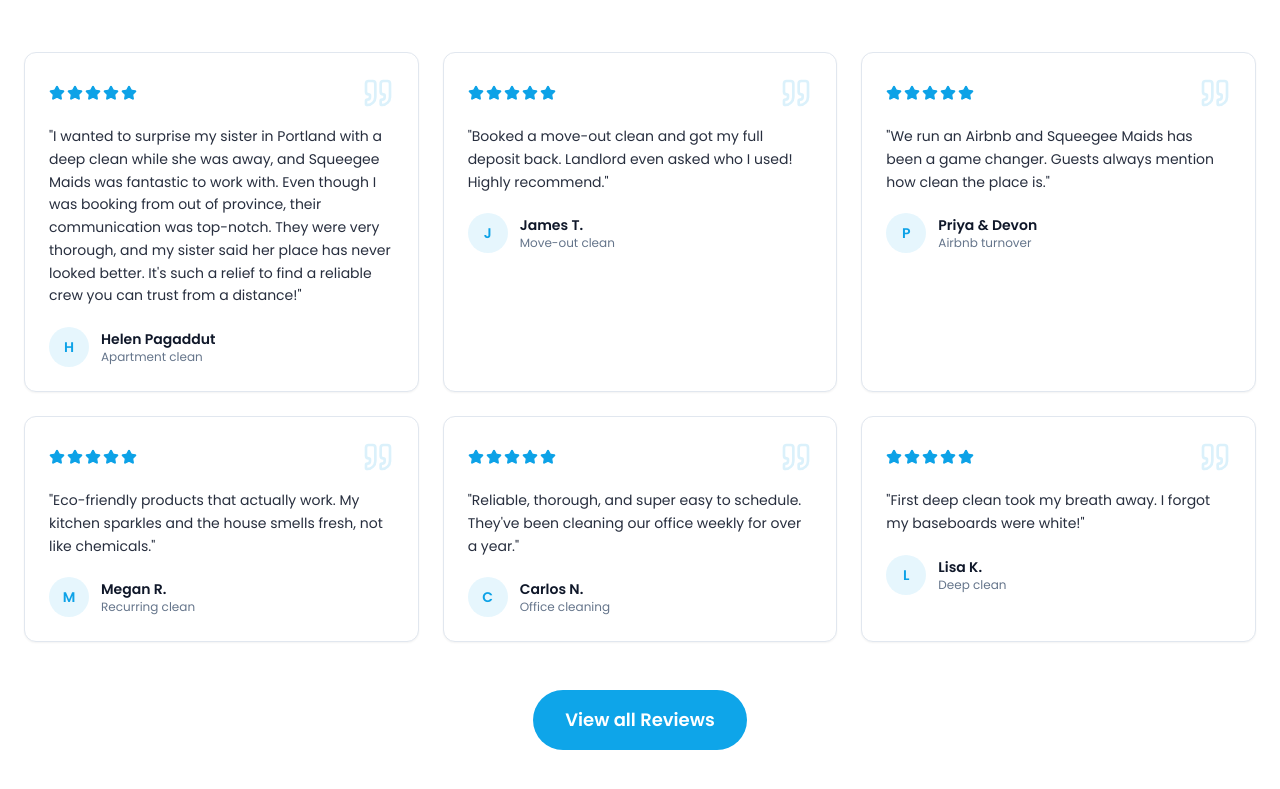
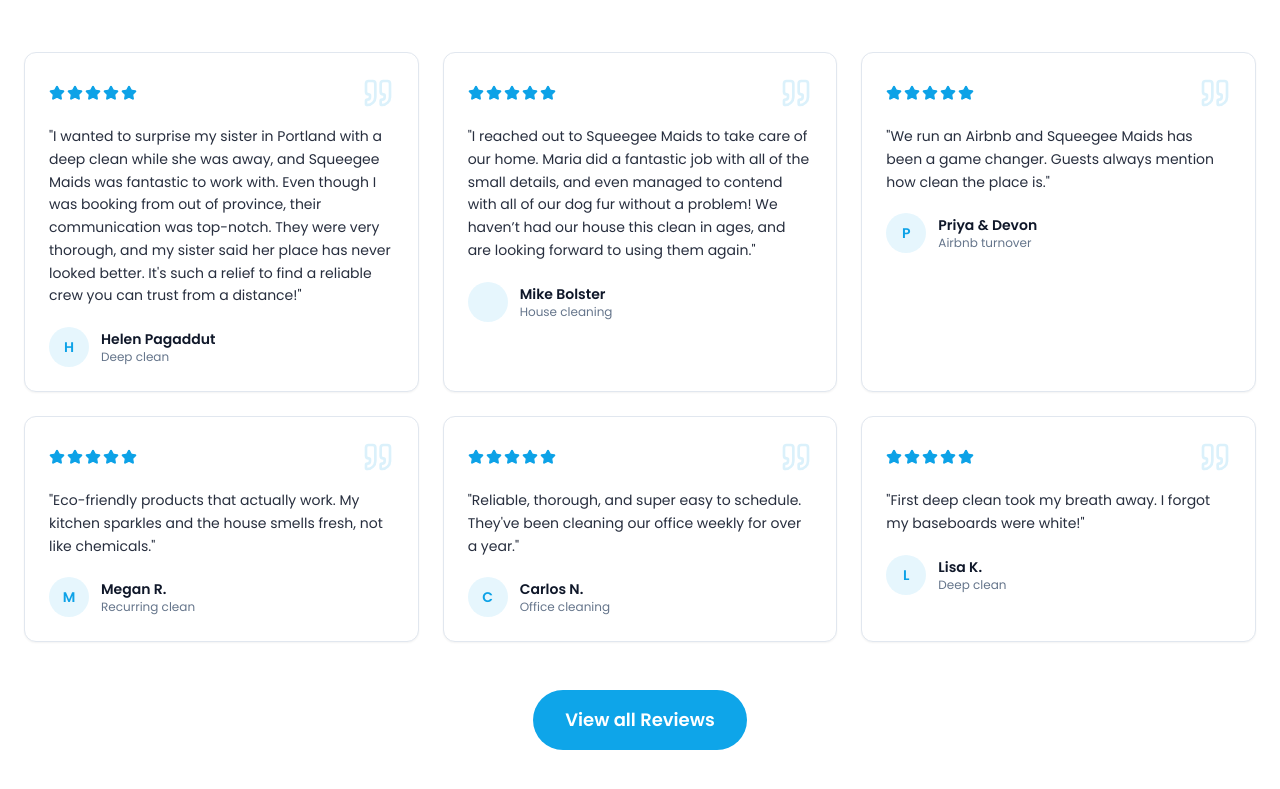
Before and after one commit to squeegee503-cmd/Squeegee-Maids, a React (Vite) app: page / in a window 1280 px wide. Shown: the part 1160-1949 px from the top of the page. Built offline with nearby package versions, Linux system fonts and the light colour scheme; no server answers.

Commit message:
Updated Testimonials.tsx

```diff
--- a/src/components/sections/Testimonials.tsx
+++ b/src/components/sections/Testimonials.tsx
@@ -5,12 +5,12 @@ const testimonials = [
   {
     quote: "I wanted to surprise my sister in Portland with a deep clean while she was away, and Squeegee Maids was fantastic to work with. Even though I was booking from out of province, their communication was top-notch. They were very thorough, and my sister said her place has never looked better. It's such a relief to find a reliable crew you can trust from a distance!",
     author: "Helen Pagaddut",
-    role: "Apartment clean",
+    role: "Deep clean",
   },
   {
-    quote: "Booked a move-out clean and got my full deposit back. Landlord even asked who I used! Highly recommend.",
-    author: "James T.",
-    role: "Move-out clean",
+    quote: "I reached out to Squeegee Maids to take care of our home. Maria did a fantastic job with all of the small details, and even managed to contend with all of our dog fur without a problem! We haven’t had our house this clean in ages, and are looking forward to using them again.",
+    author: " Mike Bolster",
+    role: "House cleaning",
   },
   {
     quote: "We run an Airbnb and Squeegee Maids has been a game changer. Guests always mention how clean the place is.",
```
